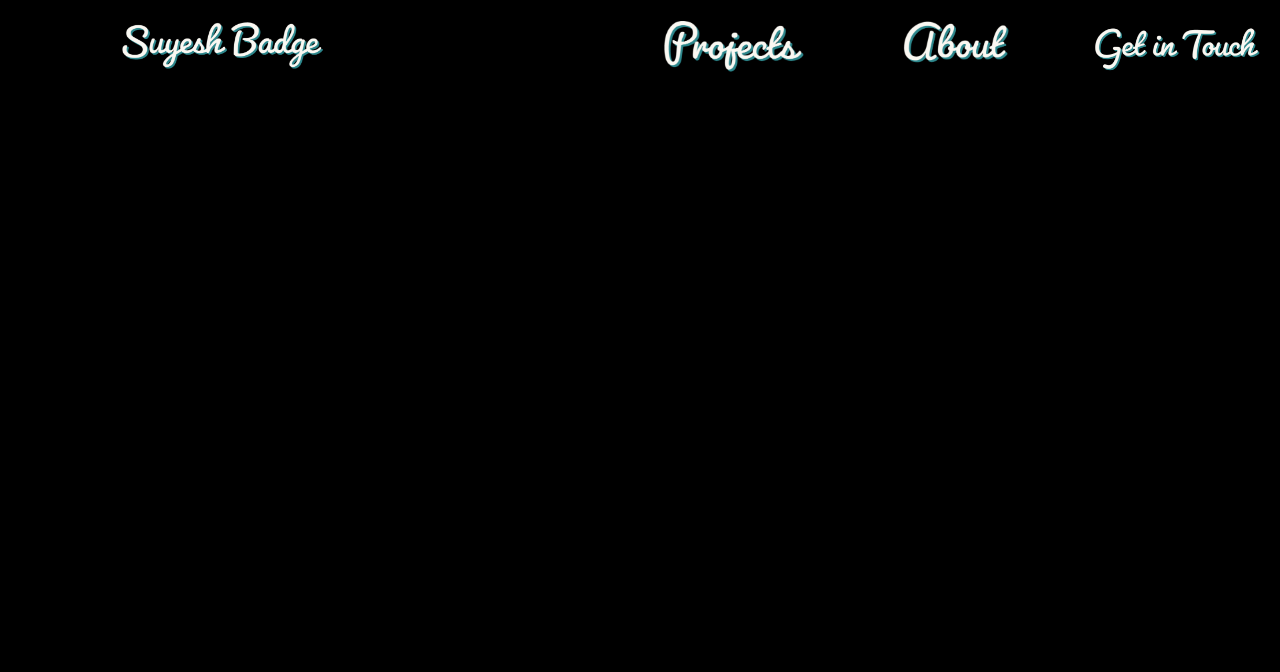
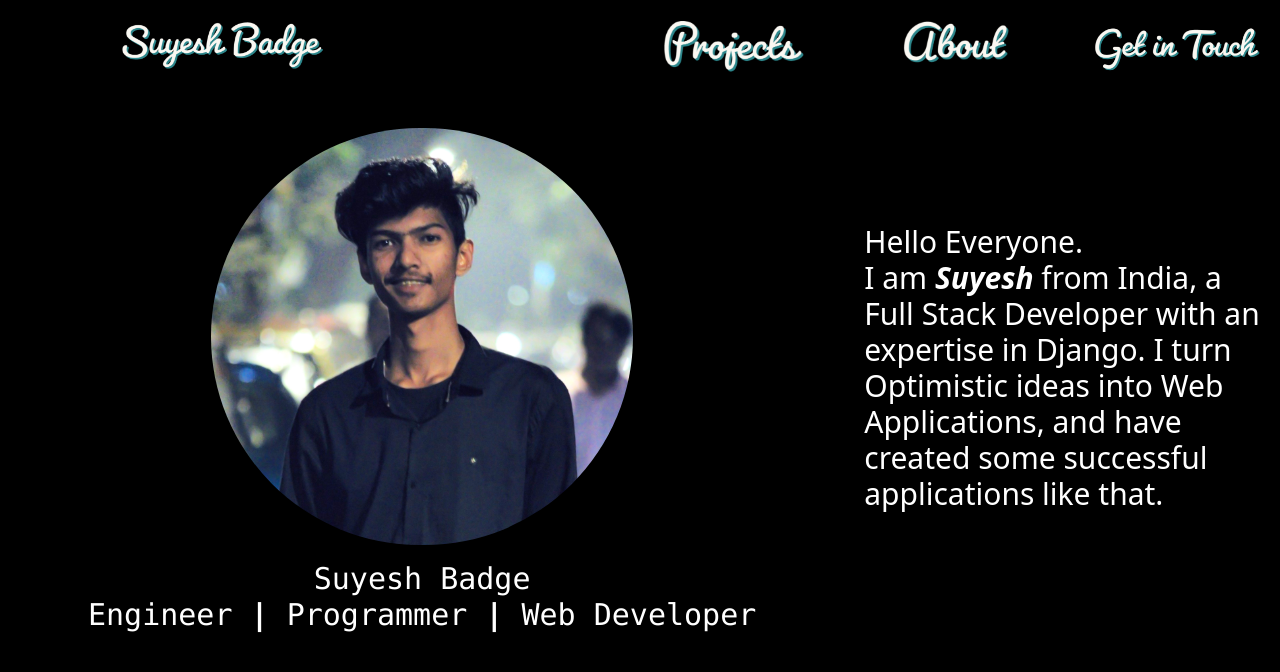
Before and after one commit to SuyeshBadge/SuyeshBadge.github.io, a plain HTML site: page index.html in a window 1280 px wide. Drawn offline with nearby package versions, Linux system fonts and the light colour scheme.

Commit message:
Home Updated

```diff
--- a/index.html
+++ b/index.html
@@ -12,9 +12,9 @@
 
 </head>
 
-<body class="bg-black">
+<body class="bg-black text-white mx-auto">
     <!-- Navbar -->
-    <div id="navbar" class="flex h-16 py-3 text-white justify-center md:justify-between gap-10 text-3xl font-semibold font-mono  fixed z-10 top-0  w-full
+    <div id="navbar" class="flex h-16 py-3 text-white justify-center md:justify-between gap-10 text-3xl font-semibold font-mono bg-black fixed z-10 top-0  w-full
     ">
         <div class="">
             <a href="#home"><img
@@ -33,7 +33,7 @@
     </div>
 
     <!-- Bottom bar -->
-    <div class="md:hidden  flex justify-around fixed transition-all ease-in-out inset-x-0 bottom-0 z-10 ">
+    <div class="md:hidden bg-black flex justify-around fixed transition-all pb-2 ease-in-out inset-x-0 bottom-0 z-10 ">
         <a href="#projects"><img class="h-12 transform transition-all ease-in-out hover:scale-105 duration-500 "
                 src="assets/projects.png" alt=""></a>
         <a href="#about"><img class="h-12 transform transition-all ease-in-out hover:scale-105 duration-500 "
@@ -42,6 +42,28 @@
                 src="assets/get in touch.png" alt=""></a>
 
     </div>
+
+    <div id="home" class="flex transition-all ease-in-out flex-col md:flex-row ">
+        <div class=" my-32 md:my-42  ">
+            <img class=" mx-auto rounded-full w-10/12 md:w-6/12" src="/assets/me.jpg" alt="">
+            <div class="max-w-max text-white md:text-3xl text-2xl text-center mx-auto  mt-4 font-mono">
+                <h1 class="">Suyesh Badge</h1>
+                <h1 class="inline-block">Engineer <b>|</b> Programmer <b class="hidden md:inline">|</b> <br class="md:hidden">  Web Developer</h1>
+            </div>
+        </div>
+        <div class="-mt-16 mb-32 md:w-6/12 md:my-56  px-5 ">
+            <h1 class="text-3xl">
+                Hello Everyone. <br>
+                I am <b class="italic" >Suyesh</b> from India, a Full Stack Developer with an expertise in Django.
+                I turn Optimistic ideas into Web Applications, and have created some successful applications like that.
+            </h1>
+
+
+        </div>
+    </div>
+
+
+
 </body>
 
 </html>
```
